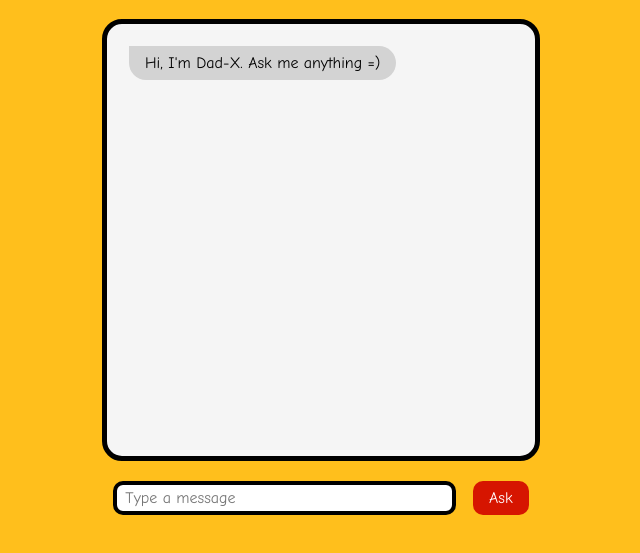
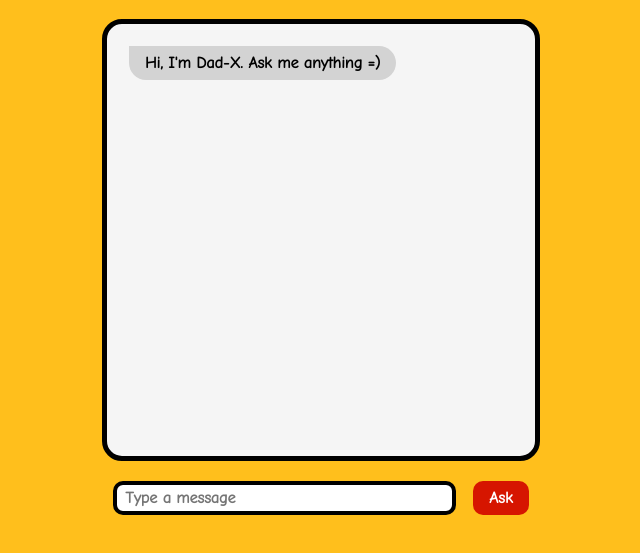
Before and after one commit to kaylenho/kaylenho, a plain HTML site: page index.html in a window 1280 px wide. Shown: the part 123-676 px from the top of the page, without its empty margins (319-959 px from the left). Drawn offline with Linux system fonts and the light colour scheme.

Commit message:
font + sizing start

```diff
--- a/index.html
+++ b/index.html
@@ -1,9 +1,10 @@
 <!DOCTYPE html>
 <html>
 <head>
-    <meta charset="UTF-8" />
+    <meta charset="UTF-8" name="viewport" content="width=device-width, initial-scale=1.0, maximum-scale=1.0, user-scalable=no"/>
     <title>Dad-X</title>
     <script src="index.js" defer></script>
+    <link href="https://fonts.googleapis.com/css2?family=Comic+Neue&display=swap" rel="stylesheet">
     <link rel = "stylesheet" href="style.css?v=1">
 </head>
 <body>
--- a/style.css
+++ b/style.css
@@ -7,6 +7,8 @@ body{
     justify-content: center; /* center items vertically (optional) */
     margin: 0;          /* remove default browser margin */
     padding-top: 50px;
+    height: 100%;
+    overflow: hidden;
 }
 
 h1{
@@ -15,7 +17,8 @@ h1{
 }
 
 .message{
-    font-family:'Comic Sans MS';
+    font-family:'Comic Neue';
+    font-weight: bold;
     display:inline-block;
     padding: 8px 16px;
     margin: 6px;
@@ -64,8 +67,9 @@ h1{
 }
 
 input[type="text"]{
-    font-family: "Comic Sans MS";
+    font-family: "Comic Neue";
     font-size: 16px;
+    font-weight: bold;
 }
 
 #input:focus{
@@ -79,8 +83,9 @@ button{
     border:none;
     color:white;
     background-color: rgb(214, 21, 0);
-    font-family: "Comic Sans MS";
+    font-family: "Comic Neue";
     font-size: 16px;
+    font-weight: bold;
     padding: 8px 16px;
 
 }
```
